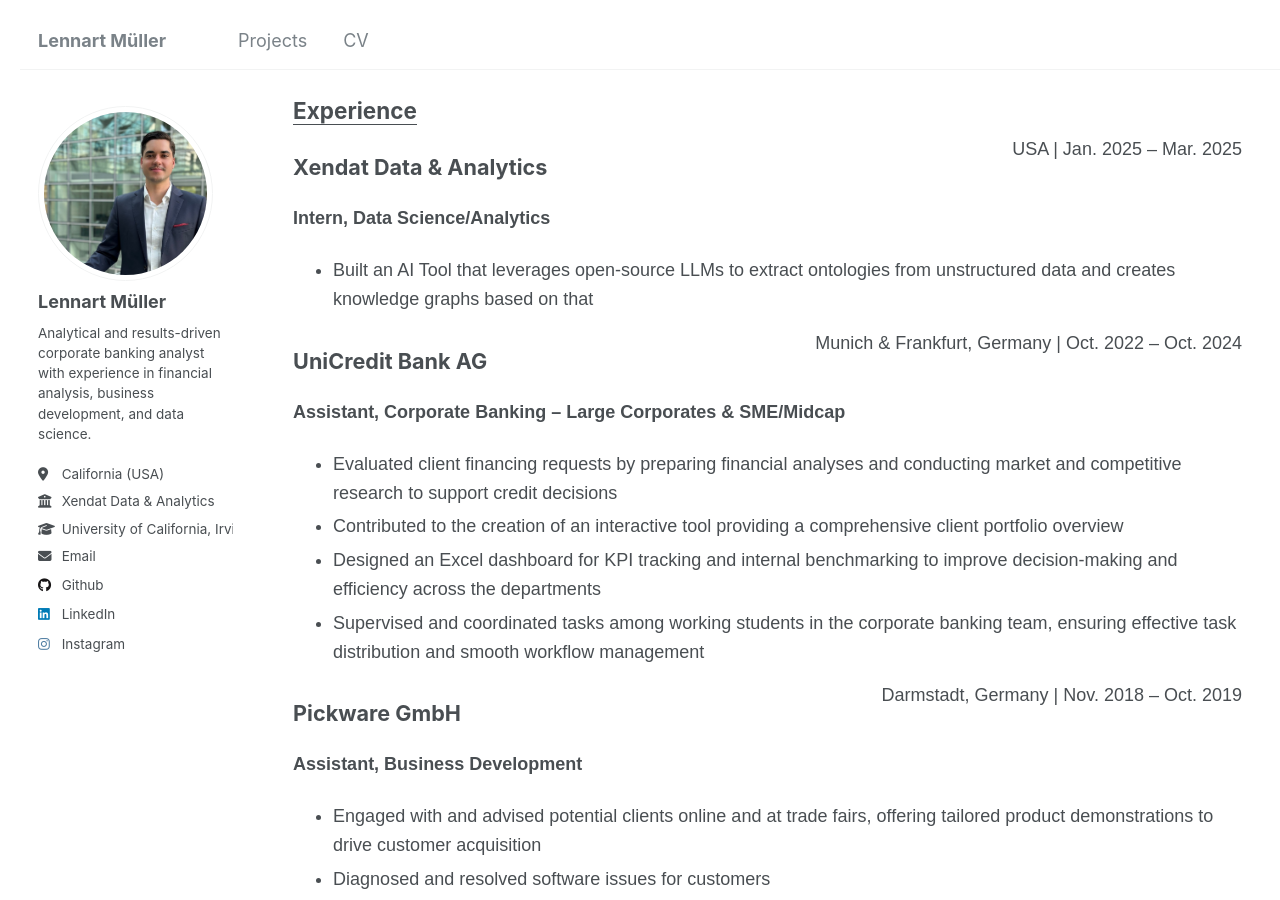
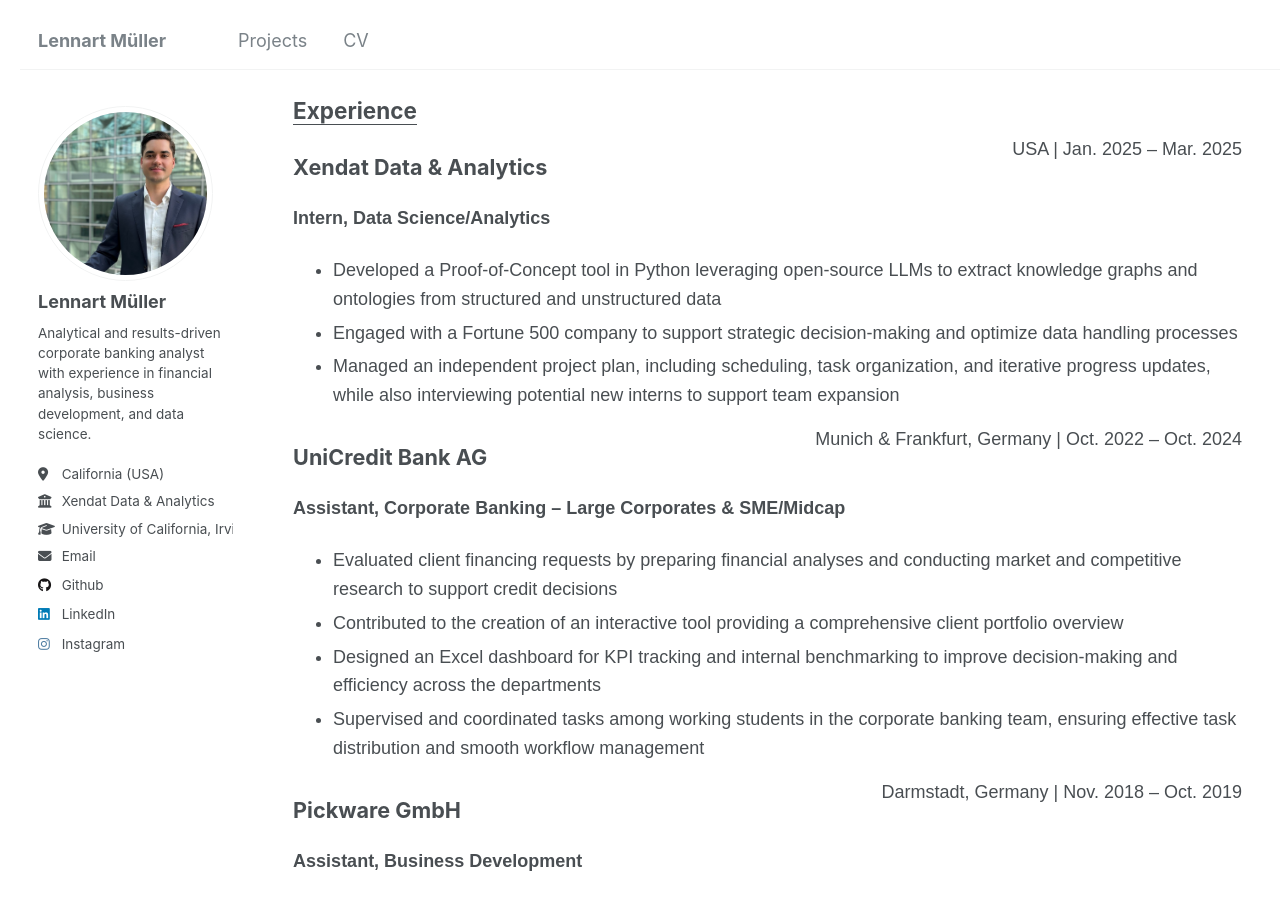
Before and after one commit to lennartmueller123/lennartmueller123.github.io, a Jekyll site: the page built from _pages/cv.html, in a window 1280 px wide and 900 px high, scrolled down 708 px. Built offline with Jekyll 4.4.1, drawn with Linux system fonts in a browser that asks for light colours.

Commit message:
Update cv.html
Updating Xendat Experience

```diff
--- a/_pages/cv.html
+++ b/_pages/cv.html
@@ -111,7 +111,9 @@
             </div>
             <p><strong>Intern, Data Science/Analytics</strong></p>
             <ul>
-                <li>Built an AI Tool that leverages open-source LLMs to extract ontologies from unstructured data and creates knowledge graphs based on that</li>
+                <li>Developed a Proof-of-Concept tool in Python leveraging open-source LLMs to extract knowledge graphs and ontologies from structured and unstructured data</li>
+                <li>Engaged with a Fortune 500 company to support strategic decision-making and optimize data handling processes</li>
+                <li>Managed an independent project plan, including scheduling, task organization, and iterative progress updates, while also interviewing potential new interns to support team expansion</li>
             </ul>
         </div>
 
```
